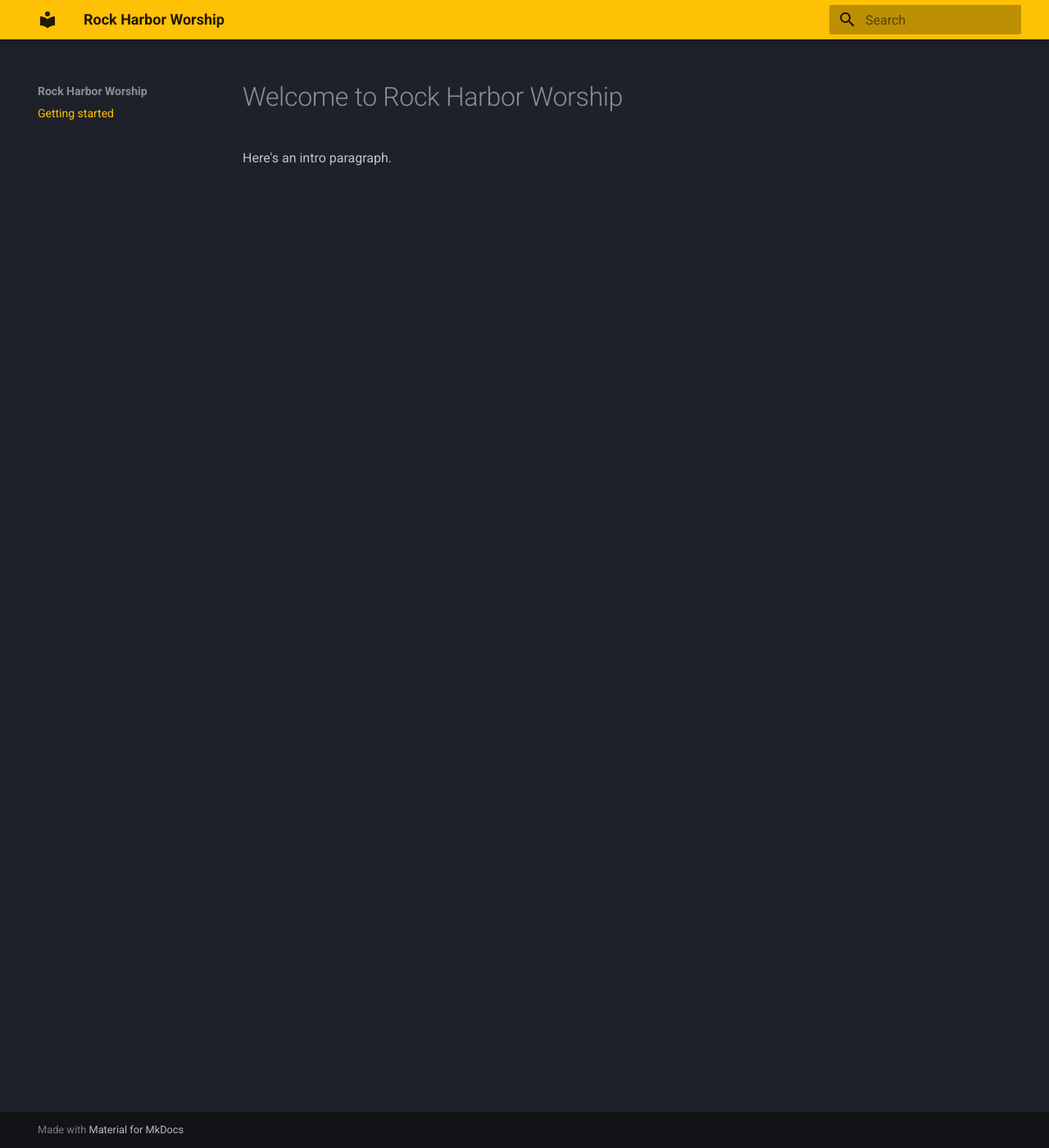
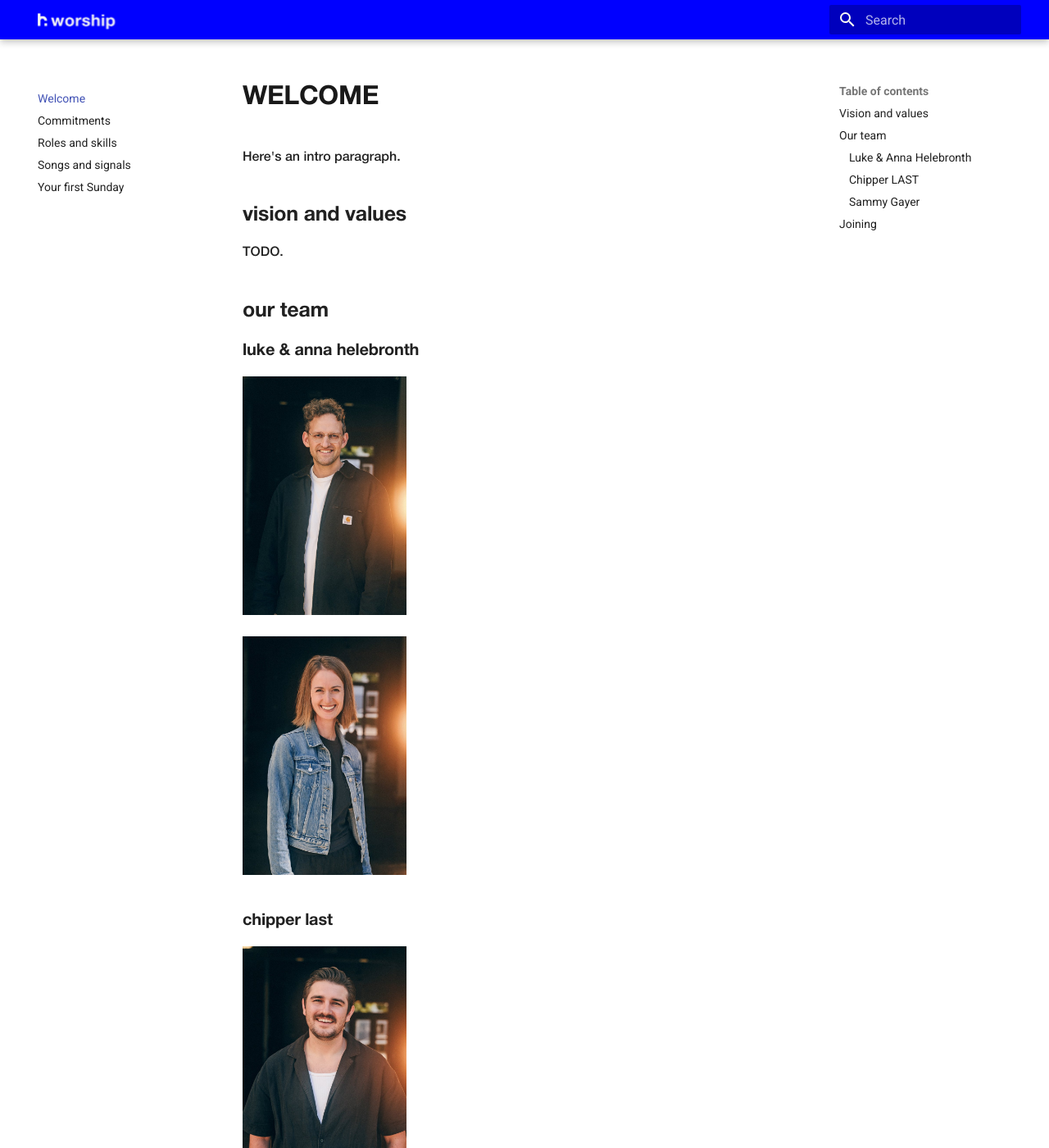
Before and after one commit to rockharbor-church/worship, an MkDocs documentation site: the page built from docs/index.md, in a window 1280 px wide and 1400 px high. Shown: the whole window at 82% size. Built offline with MkDocs 1.6.1 and Material for MkDocs 9.7.7, drawn with Linux system fonts in a browser that asks for light colours; some of the changed text lies outside the part shown.

Commit message:
Add files via upload

```diff
--- a/docs/index.md
+++ b/docs/index.md
@@ -1,3 +1,29 @@
-# Welcome to Rock Harbor Worship
+# Welcome
 
 Here's an intro paragraph.
+
+## Vision and values
+
+TODO.
+
+## Our team
+
+### Luke & Anna Helebronth
+
+<img src="./images/luke.jpg" alt="ALT" width="200">
+
+<img src="./images/anna.jpg" alt="ALT" width="200">
+
+### Chipper LAST
+
+<img src="./images/chipper.jpg" alt="ALT" width="200">
+
+### Sammy Gayer
+
+<img src="./images/sammy.jpg" alt="ALT" width="200">
+
+## Joining
+
+If you'd like to join...
+
+<!-- link to roles, skills, commitments? -->
--- /dev/null
+++ b/docs/stylesheets/extra.css
@@ -0,0 +1,41 @@
+@font-face {
+    font-family: 'Helvetica Neue Bold';
+    src: url('./fonts/HelveticaNeueBold.otf');
+}
+
+@font-face {
+    font-family: 'Helvetica Neue Medium';
+    src: url('./fonts/HelveticaNeueMedium.otf');
+}
+
+[data-md-color-scheme="rockharbor"] {
+    --md-primary-fg-color:        #0000ff;
+    --md-primary-bg-color:        #fefff3;
+    --md-accent-fg-color:         #191919;
+}
+
+.md-typeset body {
+   background-color: var(--md-primary-bg-color);
+}
+
+.md-typeset title,
+.md-typeset h1 {
+    font-family: 'Helvetica Neue Bold';
+    text-transform: uppercase;
+    color: var(--md-accent-fg-color);
+}
+
+.md-typeset h2,
+.md-typeset h3,
+.md-typeset h4,
+.md-typeset h5,
+.md-typeset h6 {
+    font-family: 'Helvetica Neue Bold';
+    text-transform: lowercase;
+}
+
+.md-typeset p,
+.md-typeset span,
+.md-typeset div {
+    font-family: 'Helvetica Neue Medium';
+}
--- a/mkdocs.yml
+++ b/mkdocs.yml
@@ -1,20 +1,29 @@
-site_name: Rock Harbor Worship
+site_name: ''
 # repo_url:
 # repo_name:
 
 # Standard theme with dark mode enabled
 # For feature descriptions, see: https://squidfunk.github.io/mkdocs-material/setup/
+extra_css:
+  - stylesheets/extra.css
+
 theme:
-  # logo: assets/lampray-logo.png
+  logo: assets/logo_light.png
   name: material
   palette:
-    scheme: slate
-    primary: amber
+    scheme: rockharbor
   features:
     - content.code.copy
     - content.tabs.link
     - navigation.path
     - navigation.indexes
+
+extra:
+  social:
+    - icon: fontawesome/brands/instagram
+      link: https://www.instagram.com/rockharborworship/
+
+copyright: Copyright &copy; 2024 Rockharbor
 
 markdown_extensions:
   - admonition
@@ -32,4 +41,8 @@ markdown_extensions:
 
 # Global site navigation
 nav:
-  - Getting started: 'index.md'
+  - Welcome: 'index.md'
+  - Commitments: 'commitments.md'
+  - Roles and skills: 'roles_and_skills.md'
+  - Songs and signals: 'songs_and_signals.md'
+  - Your first Sunday: 'your_first_sunday.md'
```
Also changed, not shown: docs/commitments.md (added, +11 -0 lines), docs/roles_and_skills.md (added, +140 -0 lines), docs/songs_and_signals.md (added, +3 -0 lines), docs/your_first_sunday.md (added, +3 -0 lines), docs/assets/banner_dark.png (added), docs/assets/banner_light.png (added), docs/assets/logo_dark.png (added), docs/assets/logo_light.png (added), docs/images/anna.jpg (added), docs/images/chipper.jpg (added), docs/images/luke.jpg (added), docs/images/sammy.jpg (added), docs/stylesheets/fonts/HelveticaNeueBold.otf (added), docs/stylesheets/fonts/HelveticaNeueMedium.otf (added).
